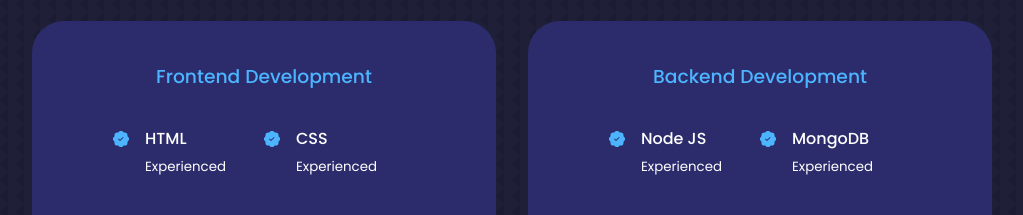
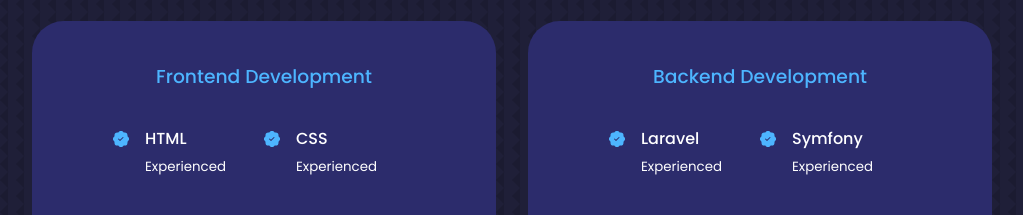
Before and after one commit to talha424588/food-delivery-app, a React (Create React App) app: page / in a window 1280 px wide. Shown: the part 1700-1915 px from the top of the page, without its empty margins (128-1151 px from the left). Built offline with nearby package versions, Linux system fonts and the light colour scheme.

Commit message:
stack  updated in experience section

```diff
--- a/src/components/experience/Expericence.jsx
+++ b/src/components/experience/Expericence.jsx
@@ -65,7 +65,7 @@
               <article className="experience_details">
                 <BsFillPatchCheckFill className="experience_details_icon" />
                 <div>
-                  <h4>Node JS</h4>
+                  <h4>Laravel</h4>
                   <small className="text-light">Experienced</small>
                 </div>
               </article>
@@ -73,7 +73,7 @@
               <article className="experience_details">
                 <BsFillPatchCheckFill className='experience_details_icon' />
                 <div>
-                  <h4>MongoDB</h4>
+                  <h4>Symfony</h4>
                   <small className="text-light">Experienced</small>
                 </div>
               </article>
```
